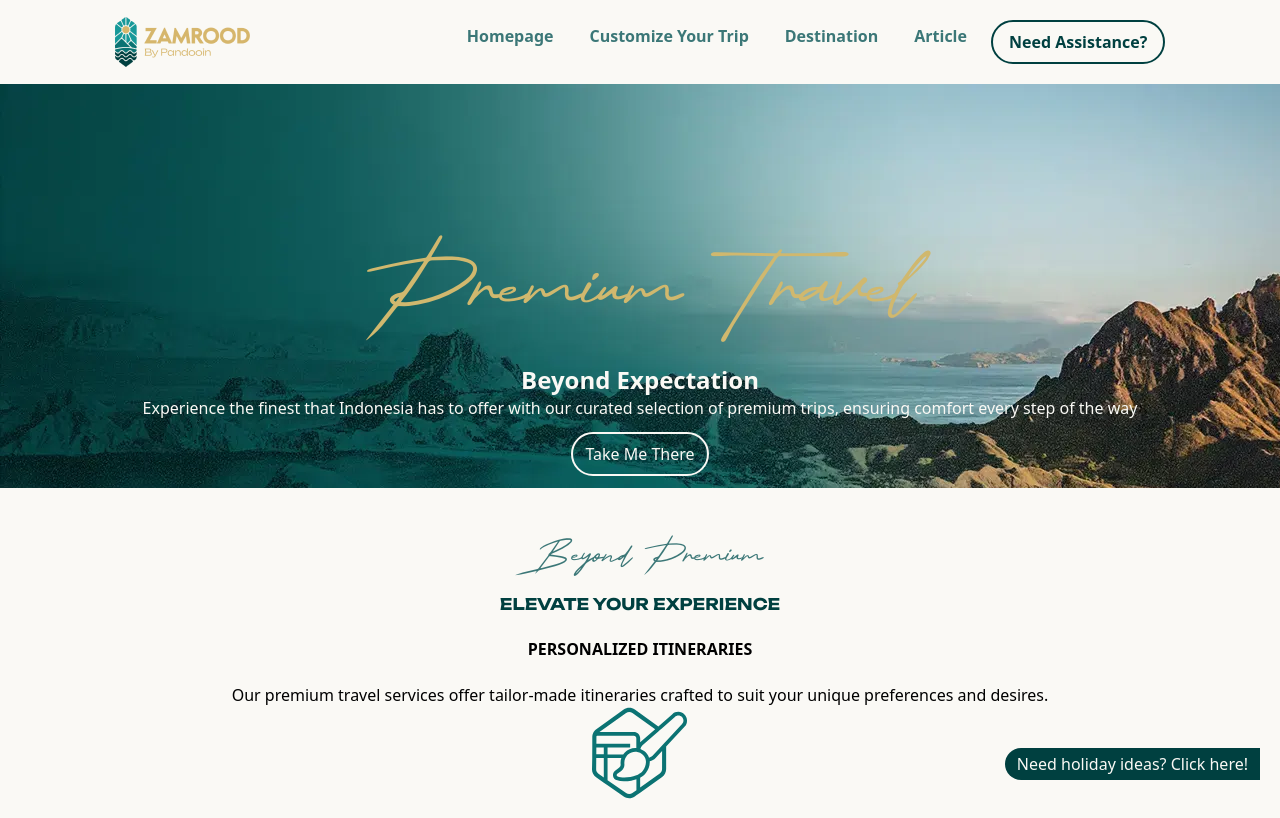
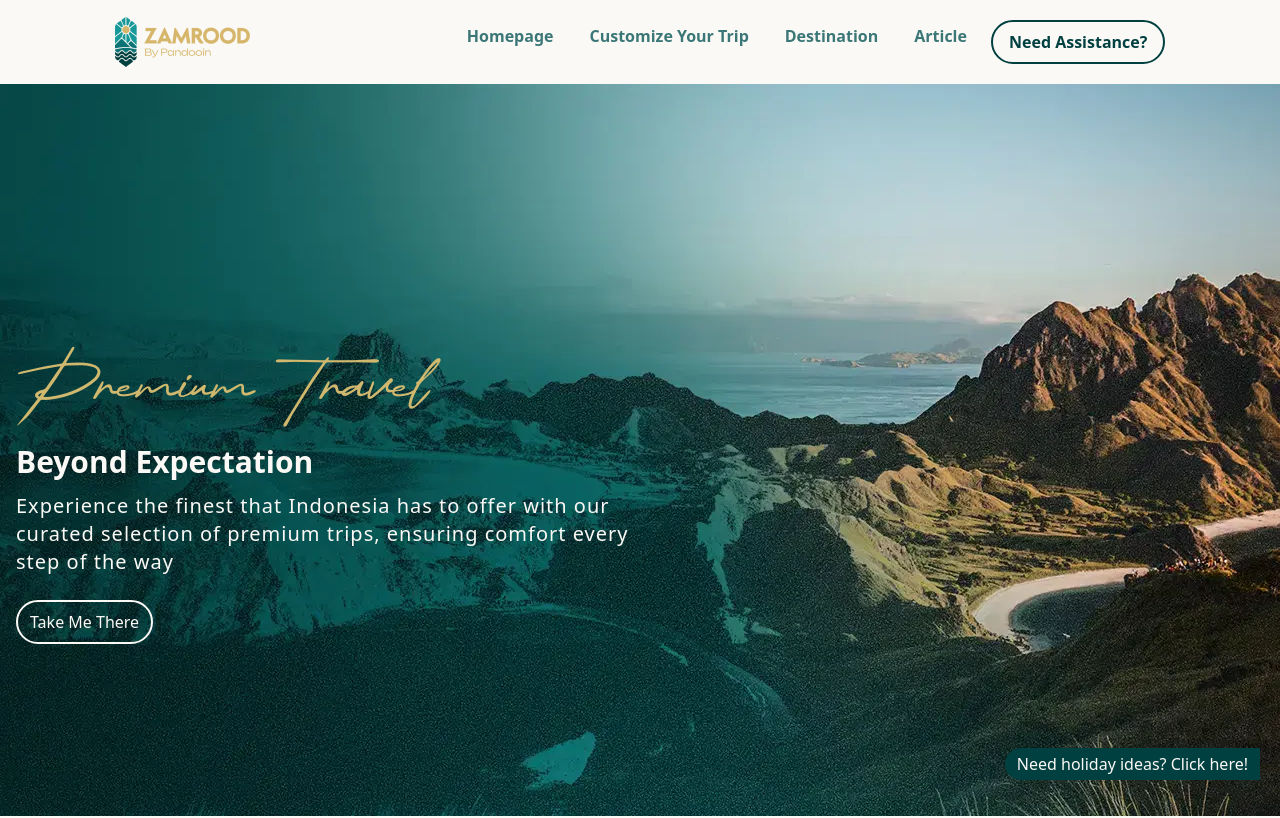
Before and after one commit to smmuja/pandooin, a Next.js app: page / in a window 1280 px wide. Shown: the top 818 px of the page. Built offline with nearby package versions, Linux system fonts and the light colour scheme; no server answers.

Commit message:
style(homepage): adjust hero layout and styling

```diff
--- a/src/features/home/hero/index.tsx
+++ b/src/features/home/hero/index.tsx
@@ -1,21 +1,23 @@
 export function Hero() {
   return (
     <>
-      <div className="text-white-paper text-center bg-[url('/assets/img/home-background.webp')] mt-0 h-full pt-28 ">
-        <h3 className="text-7xl xl:text-9xl font-normal font-thesignature text-yellow-tan my-0 mt-10">
+      <div className="text-white-paper text-center lg:text-left bg-[url('/assets/img/home-background.webp')] bg-top mt-0 h-screen sm:pl-4 px-1 pt-36 md:h-4/5 lg:pt-56 pb-40 sm:pt-48 ">
+        <div className="lg:w-1/2">
+          <h3 className="text-7xl xl:text-8xl font-normal font-thesignature text-yellow-tan my-0 mt-10">
             Premium Travel
           </h3>
-        <p className="font-bold lg:text-2xl">Beyond Expectation</p>
-        <p className="text-sm sm:text-base">
+          <p className="font-bold lg:text-3xl">Beyond Expectation</p>
+          <p className="text-sm sm:text-lg lg:text-xl lg:tracking-wider lg:my-3">
             Experience the finest that Indonesia has to offer with our curated
             selection of premium trips, ensuring comfort every step of the way
           </p>
-        <a href="">
-          <button className="text-sm sm:text-base border-2 p-2 px-3 my-3 rounded-full font-medium border-white-paper text-white-paper hover:bg-yellow-tan hover:border-transparent">
+          <a href="#destination">
+            <button className="text-sm sm:text-base border sm:border-2 p-2 px-3 my-3 rounded-full font-medium border-white-paper text-white-paper hover:bg-yellow-tan hover:border-transparent">
               Take Me There
             </button>
           </a>
         </div>
+      </div>
     </>
   );
 }
```
Lines whose indentation alone changed are shown as unchanged.
